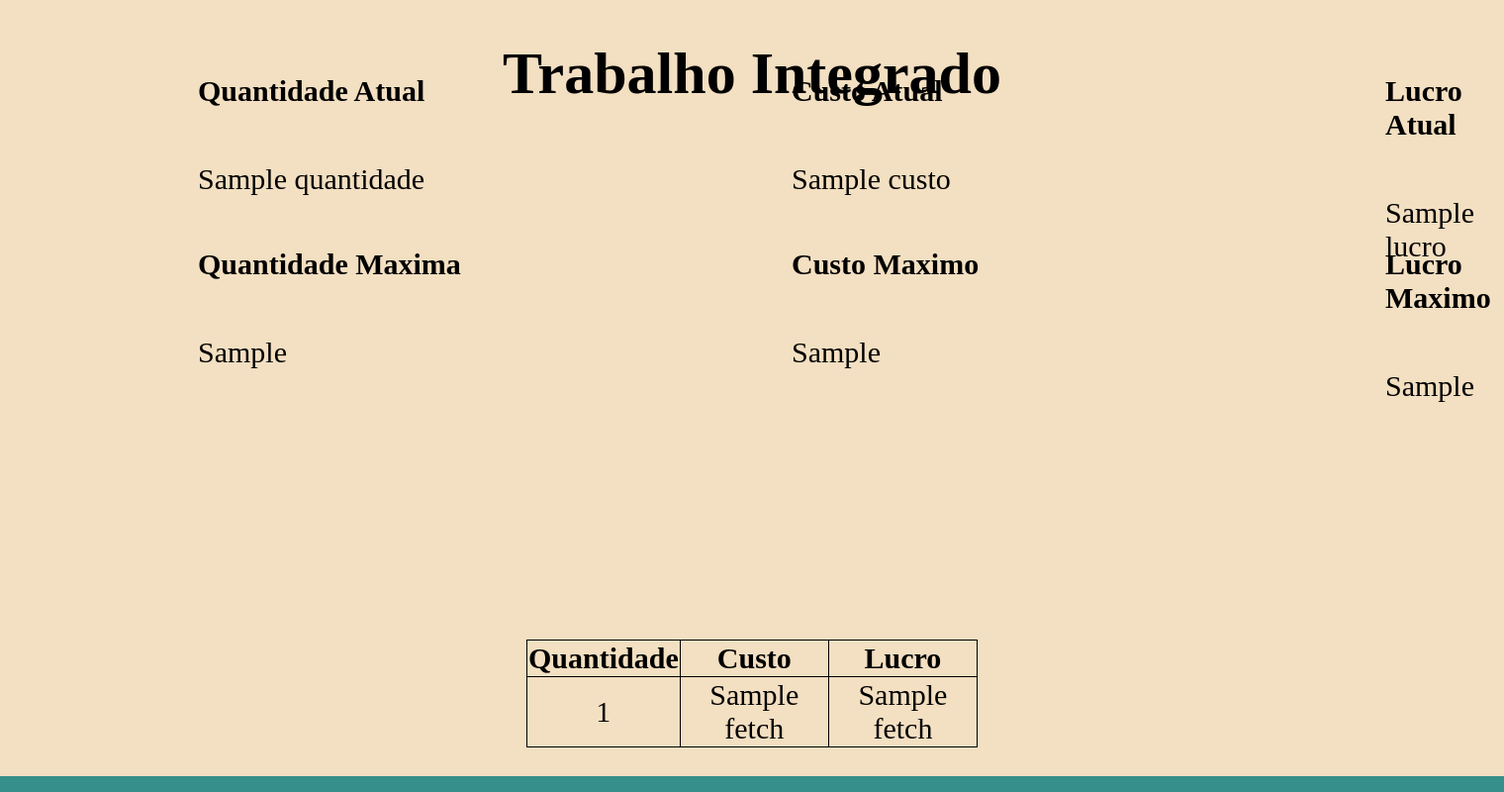
After one commit to mariliabarbosa/log_vendas, a Flask app: template templates/resultado.html in a window 1520 px wide. The commit adds this page. Shown: the whole page at 99% size. Run offline with Flask 2, Linux system fonts and the light colour scheme; the template is opened without the code that fills it: most values are stand-ins (such as "Sample title", 1, 10 or a date in 2020).

Commit message:
Add files via upload

```diff
--- /dev/null
+++ b/templates/resultado.html
@@ -0,0 +1,177 @@
+<!doctype html>
+<html>
+   <head>
+      <style>
+         body,html {
+         position: relative;
+         display: table;
+         width: 100%;
+         height: 100%;
+         margin: 0;
+         padding: 0;
+         background: linear-gradient(180deg, #F3DFC1 98%, #368F8B 2%);
+         }
+         body {
+         position: relative;
+         display: table-cell;
+         vertical-align: middle;
+         }
+         h2 {
+         font-size: 30px;
+         }
+         p {
+         display: inline-block;
+         font-size: 30px;
+         }
+         table{
+         position: absolute;
+         top: 600px;
+         bottom: 0px;
+         left: 0;
+         right: 0;
+         width: 30%;
+         height: 0%;
+         margin: auto;
+         font-size: 30px;
+         text-align: center;
+         padding: 50px;
+         border-collapse: collapse;
+         border: 1px solid black;
+         }
+         th, td {
+         border-collapse: collapse;
+         border: 1px solid black;
+         }
+         #a{
+         position: absolute;
+         display:table;
+         margin:auto;
+         width: 50%;
+         bottom: 0x;
+         left: 0;
+         right: 0;
+         top:500px ;
+         font-size: 25px;
+         text-align: center;
+         }
+         .Titulo {
+         position: absolute;
+         top: 0px;
+         bottom: 950px;
+         left: 0;
+         right: 0;
+         width: 50%;
+         height: 0%;
+         margin: auto;
+         font-size: 30px;
+         text-align: center;
+         }
+         .QuantidadeAtual {
+         position: absolute;
+         top: 0;
+         bottom: 700px;
+         left: 200px;
+         right: 0;
+         height: 0;
+         margin: auto;
+         }
+         .CustoAtual {
+         position: absolute;
+         top: 0;
+         bottom: 700px;
+         left: 800px;
+         right: 0;
+         height: 0%;
+         margin: auto;
+         }
+         .LucroAtual {
+         position: absolute;
+         top: 0;
+         bottom: 700px;
+         left: 1400px;
+         right: 0;
+         height: 0%;
+         margin: auto;
+         }
+         .QuantidadeMax {
+         position: absolute;
+         top: 0;
+         bottom: 350px;
+         left: 200px;
+         right: 0;
+         height: 0;
+         margin: auto;
+         }
+         .CustoMax {
+         position: absolute;
+         top: 0;
+         bottom: 350px;
+         left: 800px;
+         right: 0;
+         height: 0%;
+         margin: auto;
+         }
+         .LucroMax {
+         position: absolute;
+         top: 0;
+         bottom: 350px;
+         left: 1400px;
+         right: 0;
+         height: 0%;
+         margin: auto;
+         }
+      </style>
+   </head>
+   <body>
+      <div class = "Titulo">
+         <h1>Trabalho Integrado</h1>
+      </div>
+      <div class = "QuantidadeAtual">
+         <h2> Quantidade Atual </h2>
+         <p> {{quantidade}}</p>
+      </div>
+      <div class = "CustoAtual">
+         <h2> Custo Atual </h2>
+         <p> {{custo}}</p>
+      </div>
+      <div class = "LucroAtual">
+         <h2> Lucro Atual </h2>
+         <p> {{lucro}}</p>
+      </div>
+      <div class = "QuantidadeMax">
+         <h2> Quantidade Maxima </h2>
+         <p> {{quantidadeMax}}</p>
+      </div>
+      <div class = "CustoMax">
+         <h2> Custo Maximo </h2>
+         <p> {{custoMax}}</p>
+      </div>
+      <div class = "LucroMax">
+         <h2> Lucro Maximo </h2>
+         <p> {{lucroMax}}</p>
+      </div>
+      {% if quantidadeMax>quantidade %}
+      {
+      <p id="a">É preciso produzir mais {{quantidade-quantidadeMax}} toneladas para alcançar o lucro maximo</p>
+      }
+      {% elif quantidade>quantidadeMax %}
+      {
+      <p id="a">É preciso produzir menos {{quantidade-quantidadeMax}} toneladas para alcançar o lucro maximo</p>
+      }
+      {% endif %}
+      <table>
+         <tr>
+            <th>Quantidade</th>
+            <th>Custo</th>
+            <th>Lucro</th>
+         </tr>
+         {% for x in fetch %}
+         <tr>
+            <td> {{x[0]}} </td>
+            <td> {{x[1]}} </td>
+            <td> {{x[2]}} </td>
+         </tr>
+         {% endfor %}
+      </table>
+   </body>
+</html>
```
Also changed, not shown: templates/index.html (+85 -19 lines).
